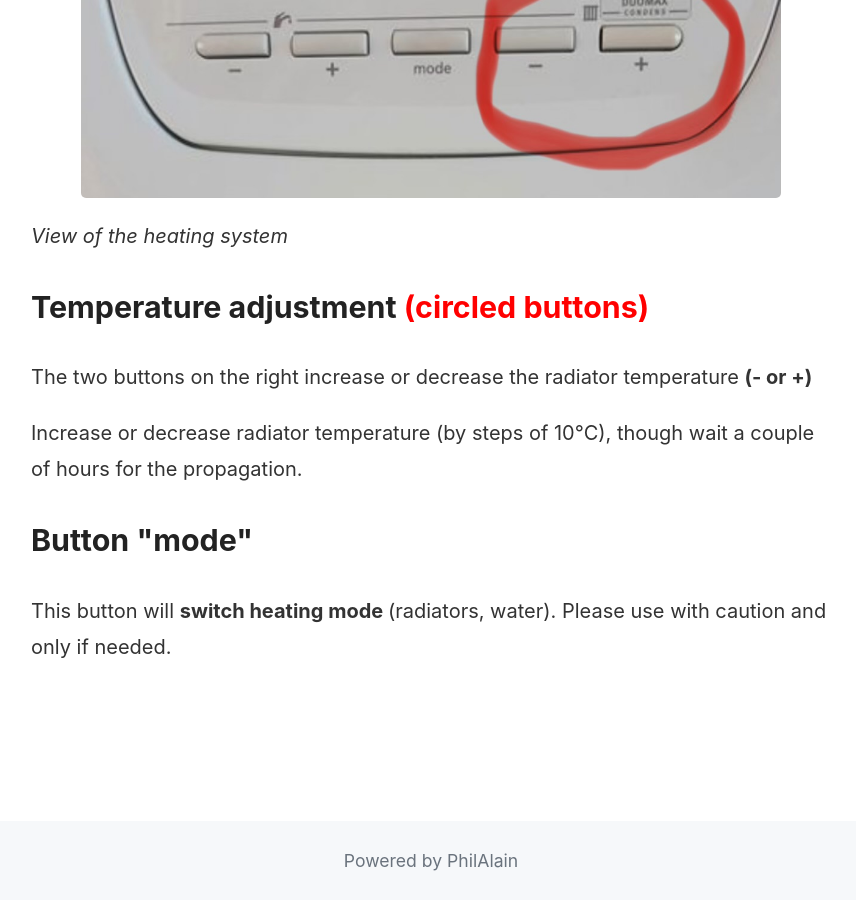
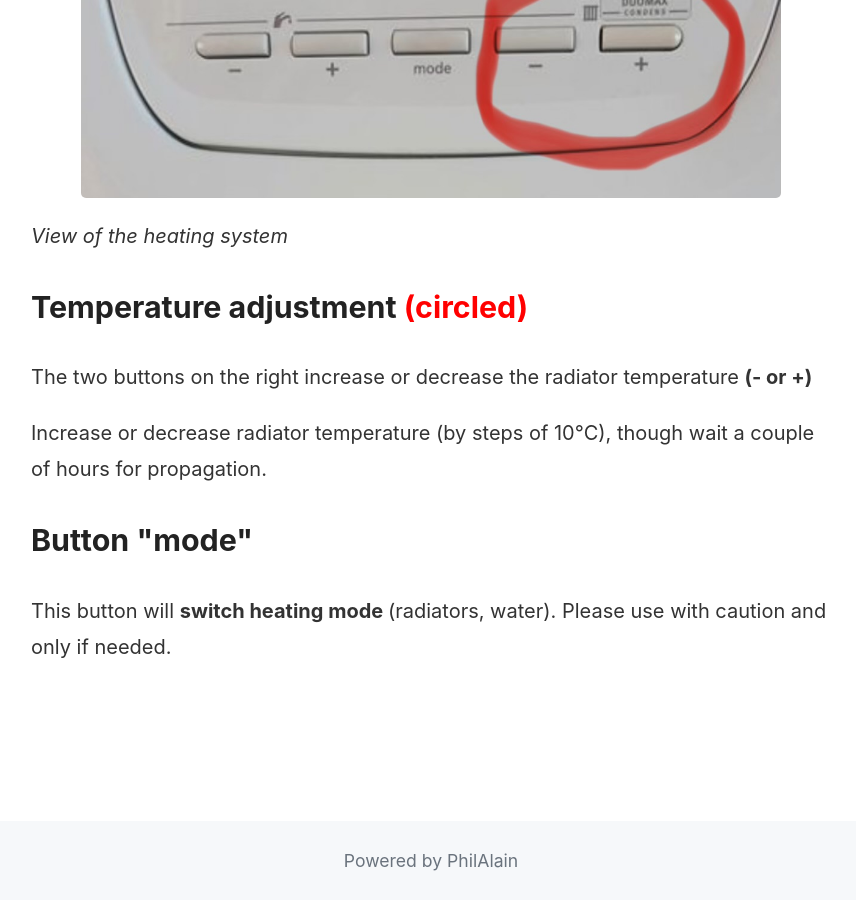
Before and after one commit to PhilAlain/tac, a Jekyll site: the page heating.html, which Jekyll copies as it is, in a window 1280 px wide and 900 px high, scrolled down 1241 px. Shown: the whole window, without its empty margins (209-1065 px from the left). Built offline with Jekyll 4.4.1, drawn with Linux system fonts in a browser that asks for light colours; some of the changed text lies outside the part shown.

Commit message:
Update heating.html

```diff
--- a/heating.html
+++ b/heating.html
@@ -51,7 +51,7 @@
     <div class="content-container">
 
        <h2>Heating and temperature adjustment</h2>
-        <p>Each radiator can be turned up (Counterclockwise) or down (Clockwise) individually</em>.</p>
+        <p><strong>Each radiator</strong> can be turned up (counterclockwise) or down (clockwise) individually</em>.</p>
 
 
        <h2>Extra Blankets</h2>
@@ -65,9 +65,9 @@
         <img src="assets/img/heating_1.jpg" alt="Heating system">
         <p><em>View of the heating system</em></p>
 
-        <h2>Temperature adjustment <span style="color: red;">(circled buttons)</span></h2>
+        <h2>Temperature adjustment <span style="color: red;">(circled)</span></h2>
         <p>The two buttons on the right increase or decrease the radiator temperature <strong>(- or +)</strong></p>
-        <p>Increase or decrease radiator temperature (by steps of 10°C), though wait a couple of hours for the propagation.</p>
+        <p>Increase or decrease radiator temperature (by steps of 10°C), though wait a couple of hours for propagation.</p>
 
         <h2>Button "mode"</h2>
         <p>This button will <strong>switch heating mode </strong>(radiators, water). Please use with caution and only if needed.</p>
```
